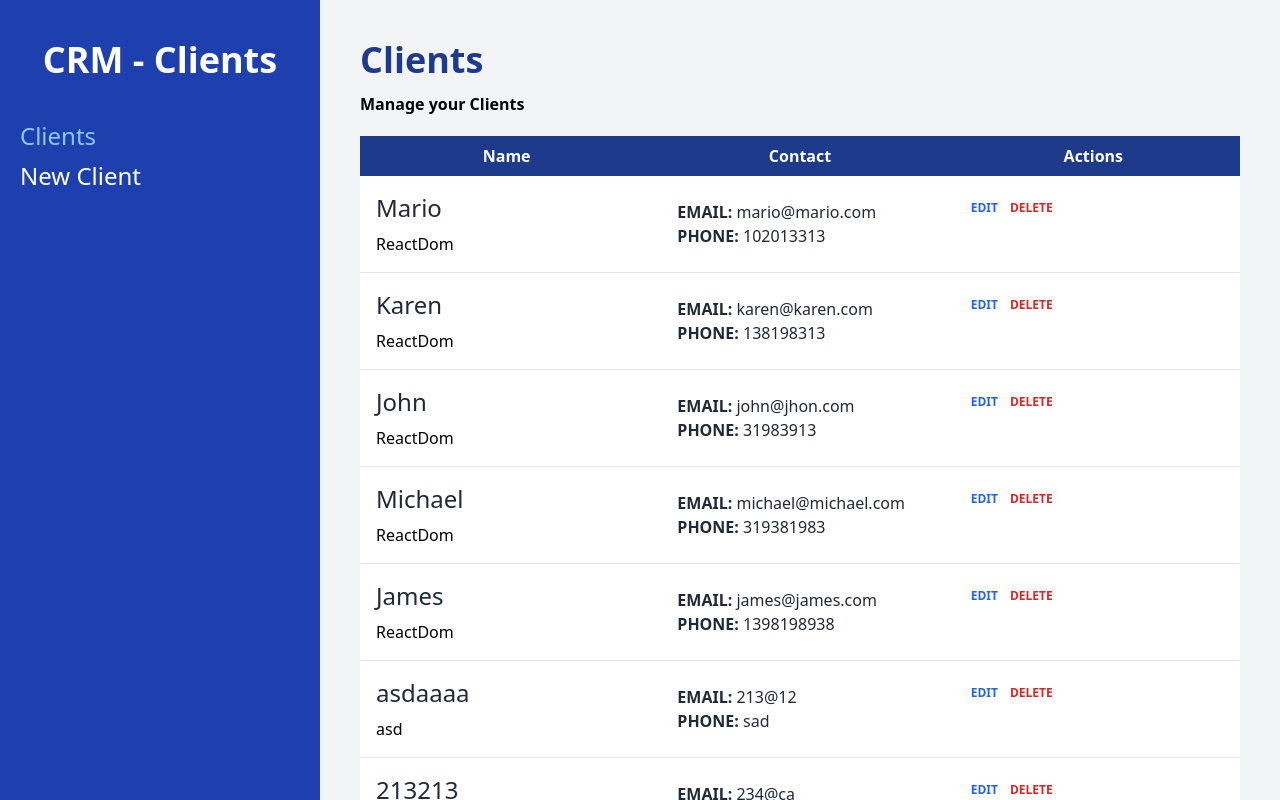
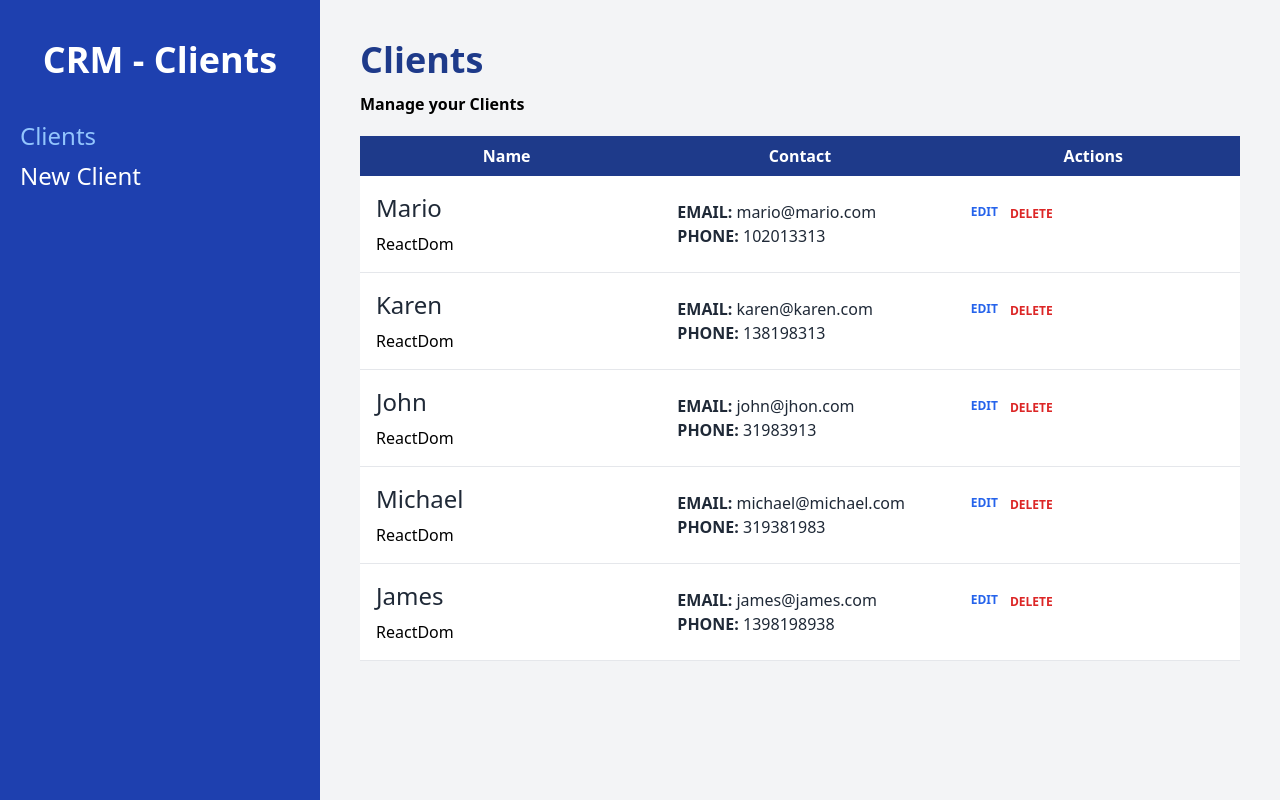
Before and after one commit to KennethJGR/crm-react, a React (Vite) app: page / in a window 1280 px wide. Built offline with nearby package versions, Linux system fonts and the light colour scheme; data requests are answered from the project's data file.

Commit message:
finishing crm

```diff
--- a/db.json
+++ b/db.json
@@ -34,134 +34,6 @@
       "phone": 1398198938,
       "email": "james@james.com",
       "company": "ReactDom"
-    },
-    {
-      "name": "asdaaaa",
-      "company": "asd",
-      "email": "213@12",
-      "phone": "sad",
-      "notes": "asd",
-      "id": 6
-    },
-    {
-      "name": "213213",
-      "company": "321",
-      "email": "234@ca",
-      "phone": "wer",
-      "notes": "rw",
-      "id": 7
-    },
-    {
-      "name": "213213",
-      "company": "321",
-      "email": "234@ca",
-      "phone": "wer",
-      "notes": "rw",
-      "id": 8
-    },
-    {
-      "name": "213213",
-      "company": "321",
-      "email": "234@ca",
-      "phone": "wer",
-      "notes": "rw",
-      "id": 9
-    },
-    {
-      "name": "213213",
-      "company": "321",
-      "email": "234@ca",
-      "phone": "wer",
-      "notes": "rw",
-      "id": 10
-    },
-    {
-      "name": "213213",
-      "company": "321",
-      "email": "234@ca",
-      "phone": "wer",
-      "notes": "rw",
-      "id": 11
-    },
-    {
-      "name": "213213",
-      "company": "321",
-      "email": "234@ca",
-      "phone": "wer",
-      "notes": "rw",
-      "id": 12
-    },
-    {
-      "name": "213213",
-      "company": "321",
-      "email": "234@ca",
-      "phone": "wer",
-      "notes": "rw",
-      "id": 13
-    },
-    {
-      "name": "213213",
-      "company": "321",
-      "email": "234@ca",
-      "phone": "wer",
-      "notes": "rw",
-      "id": 14
-    },
-    {
-      "name": "213213",
-      "company": "321",
-      "email": "234@ca",
-      "phone": "wer",
-      "notes": "rw",
-      "id": 15
-    },
-    {
-      "name": "213213",
-      "company": "321",
-      "email": "234@ca",
-      "phone": "wer",
-      "notes": "rw",
-      "id": 16
-    },
-    {
-      "name": "213213",
-      "company": "321",
-      "email": "234@ca",
-      "phone": "wer",
-      "notes": "rw",
-      "id": 17
-    },
-    {
-      "name": "213213",
-      "company": "321",
-      "email": "234@ca",
-      "phone": "wer",
-      "notes": "rw",
-      "id": 18
-    },
-    {
-      "name": "213213",
-      "company": "321",
-      "email": "234@ca",
-      "phone": "wer",
-      "notes": "rw",
-      "id": 19
-    },
-    {
-      "name": "213213",
-      "company": "321",
-      "email": "234@ca",
-      "phone": "wer",
-      "notes": "rw",
-      "id": 20
-    },
-    {
-      "name": "Hola",
-      "company": "213",
-      "email": "234@ca",
-      "phone": "123",
-      "notes": "12",
-      "id": 21
     }
   ]
 }
--- a/src/components/Client.jsx
+++ b/src/components/Client.jsx
@@ -1,5 +1,12 @@
 import React from "react";
-import { useNavigate } from "react-router-dom";
+import { useNavigate, Form, redirect } from "react-router-dom";
+import { deleteClient } from "../data/Clients";
+
+export async function action({ params }) {
+    await deleteClient(params.id);
+
+    return redirect("/");
+}
 
 const Client = ({ client }) => {
     const navigate = useNavigate();
@@ -33,12 +40,25 @@ const Client = ({ client }) => {
                 >
                     Edit
                 </button>
-                <button
-                    type="button"
-                    className=" text-red-600 hover:text-red-800 rounded text-xs uppercase font-bold"
+
+                <Form
+                    method="POST"
+                    action={`/clients/delete/${id}`}
+                    onSubmit={(event) => {
+                        if (
+                            !window.confirm("Are you sure you want to delete this client?")
+                        ) {
+                            event.preventDefault();
+                        }
+                    }}
                 >
-                    Delete
-                </button>
+                    <button
+                        type="submit"
+                        className=" text-red-600 hover:text-red-800 rounded text-xs uppercase font-bold"
+                    >
+                        Delete
+                    </button>
+                </Form>
             </td>
         </tr>
     );
--- a/src/data/Clients.js
+++ b/src/data/Clients.js
@@ -39,3 +39,15 @@ export const updateClient = async (id, data) => {
         console.log(error);
     }
 };
+
+export async function deleteClient(id) {
+    try {
+        const response = await fetch(`${import.meta.env.VITE_API_URL}/${id}`, {
+            method: "DELETE",
+        });
+        await response.json();
+    } catch (error) {
+        console.log(error);
+    }
+
+}
--- a/src/main.jsx
+++ b/src/main.jsx
@@ -10,6 +10,7 @@ import EditClient, {
   loader as editClientLoader,
   action as editClientAction,
 } from "./pages/EditClient";
+import { action as deleteClientAction } from "./components/Client";
 
 const router = createBrowserRouter([
   {
@@ -35,6 +36,11 @@ const router = createBrowserRouter([
         errorElement: <ErrorPage />,
         action: editClientAction,
       },
+      {
+        path: "/clients/delete/:id",
+        element: <ErrorPage />,
+        action: deleteClientAction,
+      },
     ],
   },
 ]);
--- a/src/pages/EditClient.jsx
+++ b/src/pages/EditClient.jsx
@@ -21,6 +21,9 @@ export async function loader({ params }) {
 
     return client;
 }
+
+
+
 export async function action({ params, request }) {
     const formData = await request.formData();
     const data = Object.fromEntries(formData);
@@ -50,6 +53,7 @@ export async function action({ params, request }) {
 
     return redirect("/");
 }
+
 
 const EditClient = () => {
     const navigate = useNavigate();
```
